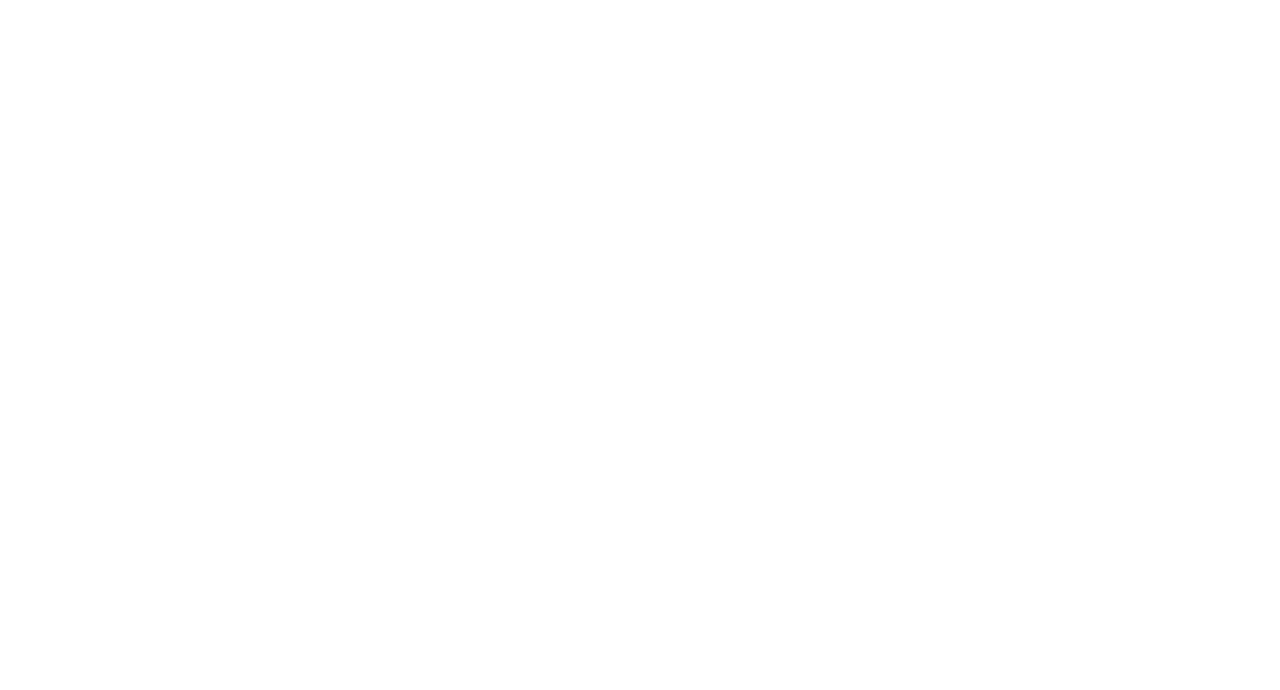
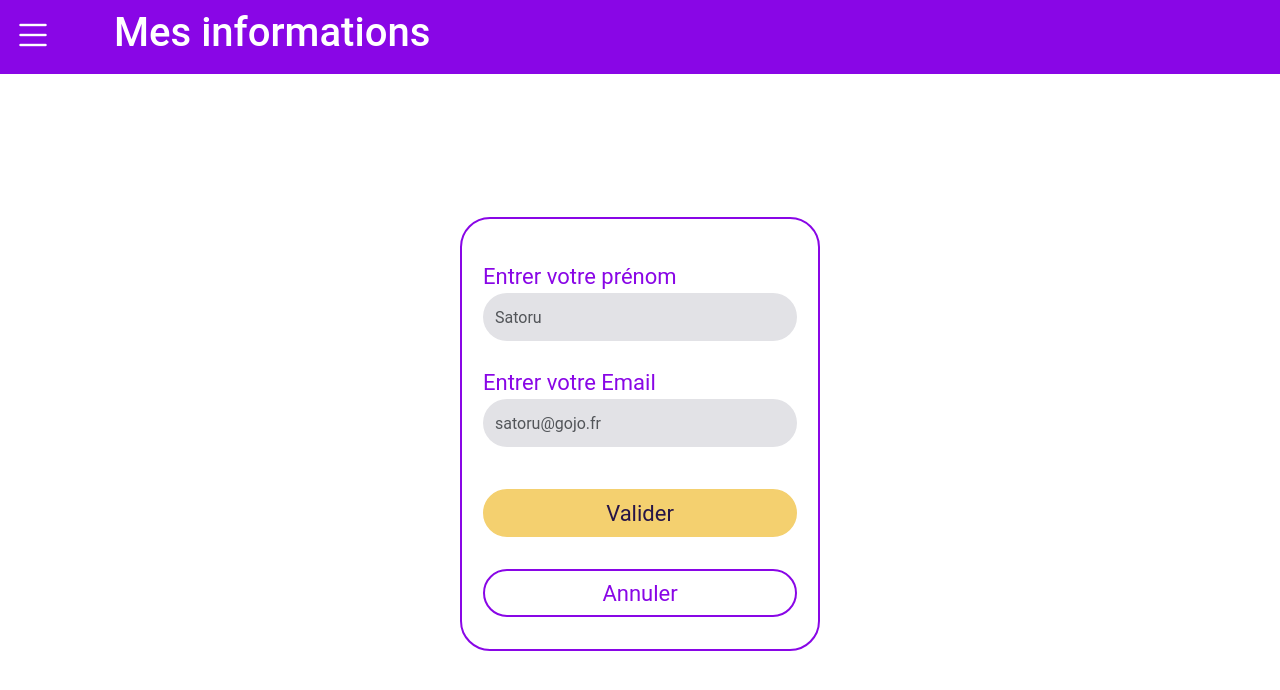
Before and after one commit to FadimeZgj/infinite_quiz, an Angular app: page /userinfos in a window 1280 px wide. Before the commit this address led to /. Shown: the top 690 px of the page. Built offline with nearby package versions, Linux system fonts and the light colour scheme.

Commit message:
✨ features : ajout du formulaire de modification des infos utilisateurs

```diff
--- a/src/app/app.routes.ts
+++ b/src/app/app.routes.ts
@@ -16,6 +16,7 @@ import { ScoreComponent } from './score/score.component';
 import { RankingComponent } from './ranking/ranking.component';
 import { StatisticsComponent } from './statistics/statistics.component';
 import { SettingComponent } from './setting/setting.component';
+import { UserInformationsComponent } from './user-informations/user-informations.component';
 
 export const routes: Routes = [
     {path: 'login', component: LoginComponent},
@@ -34,6 +35,7 @@ export const routes: Routes = [
     {path: 'rank', component: RankingComponent},
     {path: 'statistics', component: StatisticsComponent},
     {path: 'setting', component: SettingComponent},
+    {path: 'userinfos', component: UserInformationsComponent},
     {path: 'nav', component: NavbarComponent},
 
 
--- /dev/null
+++ b/src/app/user-informations/user-informations.component.html
@@ -0,0 +1,29 @@
+<app-navbar [title]="user_information"></app-navbar>
+<div class="div-form d-flex justify-center align-items-center">
+    <form class="m-auto h-auto p-3 d-flex flex-column align-items-center" [formGroup]="userForm" (ngSubmit)="onSubmit()">
+        <div>
+            <div class="form-group">
+                <label for="InputFirstName">Entrer votre prénom</label>
+                <input formControlName="firstname" type="text" class="form-control"
+                    aria-describedby="Saissisez votre prénom" placeholder={{user_name}}>
+
+                <label for="InputEmail1">Entrer votre Email</label>
+                <input formControlName="email" type="email" class="form-control"
+                    aria-describedby="Saissisez votre email" placeholder={{user_email}}>
+
+                @if ((userForm.get('email')?.errors?.['email'] || userForm.get('email')?.errors?.['required']) &&
+                userForm.get('email')?.touched){
+                <p class="errors-msg">
+                    Veuillez entrez un mail valide.
+                </p>
+                }
+            </div>
+
+        </div>
+        <div class="form-group form-check">
+            <input formControlName="robbot" type="hidden" aria-hidden="true">
+        </div>
+        <button aria-label="Bouton de validation" type="submit" class="validate-btn my-3">Valider</button>
+        <button aria-label="Bouton d'annulation" class="cancel-btn my-3">Annuler</button>
+    </form>
+</div>
--- /dev/null
+++ b/src/app/user-informations/user-informations.component.scss
@@ -0,0 +1,38 @@
+@import "../app.component.scss";
+.div-form {
+
+    height: 90vh;
+
+    form {
+
+        @include card-style(360px, auto, white,$purple, 30px);
+
+
+        label {
+            color: $purple;
+            margin-top: 8%;
+        }
+
+        input {
+            @include input-style(314px)
+
+        }
+
+        .errors-msg{
+            margin: auto;
+            font-size: medium;
+            color: #9d2e33;
+        }
+
+        .validate-btn {
+            @include button-style($yellow, $yellow, $nav-font-color, false);
+
+        }
+
+        .cancel-btn {
+            @include button-style($purple, white, $purple, true);
+        }
+
+
+    }
+}
--- /dev/null
+++ b/src/app/user-informations/user-informations.component.ts
@@ -0,0 +1,46 @@
+import { Component } from '@angular/core';
+import { NavbarComponent } from '../navbar/navbar.component';
+import { FormControl, FormGroup, ReactiveFormsModule, Validators } from '@angular/forms';
+
+@Component({
+  selector: 'app-user-informations',
+  standalone: true,
+  imports: [NavbarComponent,ReactiveFormsModule],
+  templateUrl: './user-informations.component.html',
+  styleUrl: './user-informations.component.scss'
+})
+export class UserInformationsComponent {
+  user_information="Mes informations"
+  user_name="Satoru"
+  user_email="satoru@gojo.fr"
+
+  noMatch : boolean = false
+
+  userForm = new FormGroup({
+    firstname: new FormControl('', [Validators.required, ]),
+    email: new FormControl('',[Validators.required, Validators.email]),
+    robbot: new FormControl(''),
+  });
+
+  onSubmit() {
+    let formInputs=this.userForm.value
+
+    if(this.userForm.invalid)
+      {
+        return false
+      }
+      else if (formInputs['robbot']?.length !=0) {
+        window.location.reload();
+        return false;
+      }
+
+    else{
+      console.log(this.userForm.value);
+    }
+
+    return false
+
+
+  }
+
+}
```
Also changed, not shown: 1 other file (tests, documents, lock files or other folders).
